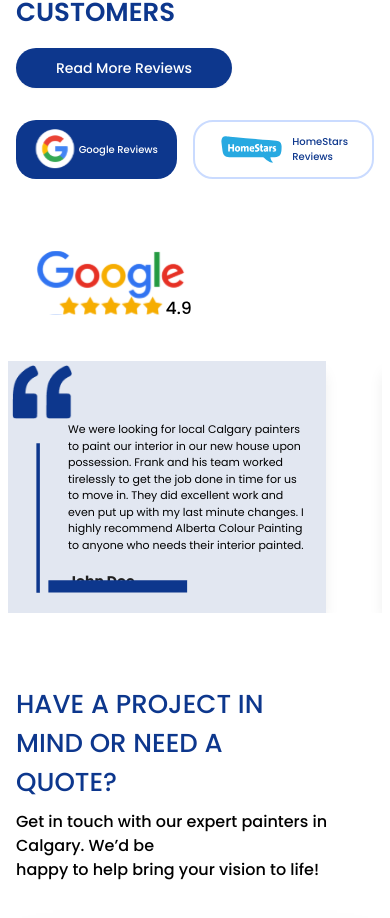
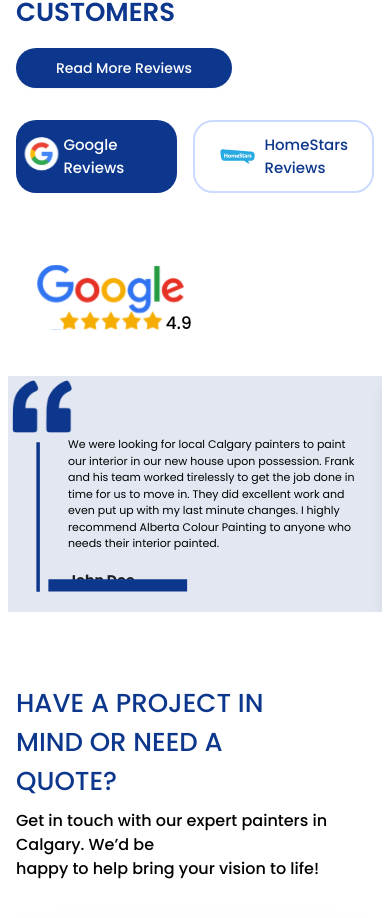
Before and after one commit to ditinus/albarta-painting-react19-website, a Next.js app: page / in a window 390 px wide. Shown: the part 7900-8818 px from the top of the page. Built offline with nearby package versions, Linux system fonts and the light colour scheme.

Commit message:
Updated UI for the reviews

```diff
--- a/app/reviews/page.tsx
+++ b/app/reviews/page.tsx
@@ -227,14 +227,13 @@ const page = () => {
         </div>
         <div className="container w-full lg:w-5xl mb-24 mx-auto px-4">
           <div className="grid gap-10 lg:gap-20 md:grid-cols-2 mt-8">
-            {reviews.map((review, index) => (
+            {reviews?.map((review, index) => (
               <div key={index} className="bg-[#E2E7F1] p-0 shadow-lg relative">
-
                 <div>
                   <Image
                     src={Reviews1}
                     alt="Review Image"
-                    className="w-15 absolute left-1 lg:left-[-20px] lg:mt-0 lg:top-[-30px] lg:w-20 mt-6 mx-auto top-[-20px]"
+                    className="w-15 absolute left-1 lg:left-[-20px] lg:mt-0 lg:top-[-30px] lg:w-20  mx-auto top-[-20px]"
                   />
                   <Image
                     src={Reviews2}
--- a/components/ReviewsCarousel.css
+++ b/components/ReviewsCarousel.css
@@ -19,3 +19,15 @@
     width: 95%;
     height: 60%;
 }
+
+@media screen and (max-width: 602px) {
+    .review_card {
+        width: 100%;
+    }
+}
+
+@media screen and (max-width: 373px) {
+    .review_card {
+        width: 95%;
+    }
+}
--- a/components/ReviewsCarousel.tsx
+++ b/components/ReviewsCarousel.tsx
@@ -74,7 +74,7 @@ const ReviewsCarousel = () => {
             <div className="h-10 w-10 relative">
               <Image src={GoogleLogo2} alt="gooleLogo" />
             </div>
-            <span className="text-[10px] text-left font-medium lg:text-[19px]">
+            <span className="text-[15px] text-left font-medium lg:text-[19px]">
               Google Reviews
             </span>
           </button>
@@ -91,7 +91,7 @@ const ReviewsCarousel = () => {
             <div className="flex justify-center items-center relative">
               <Image src={homeStars} alt="gooleLogo" />
             </div>
-            <span className="text-[10px] text-left font-medium lg:text-[19px]">
+            <span className="text-[15px] text-left font-medium lg:text-[19px]">
               HomeStars Reviews
             </span>
           </button>
@@ -128,7 +128,7 @@ const ReviewsCarousel = () => {
 
                 <div className="flex justify-center items-center">
                   <div className="relative">
-                    <Image src={IconVerified} alt="homeStars" />
+                    <Image className="w-40 lg:w-50" src={IconVerified} alt="homeStars" />
                   </div>
                 </div>
 
@@ -176,6 +176,14 @@ const ReviewsCarousel = () => {
               slidesPerView: 2,
               spaceBetween: 10,
             },
+            657: {
+              slidesPerView: 2,
+              spaceBetween: 2,
+            },
+            601: {
+              slidesPerView: 2,
+              spaceBetween: 30,
+            },
             1024: {
               slidesPerView: 3,
               spaceBetween: 20,
@@ -184,7 +192,7 @@ const ReviewsCarousel = () => {
         >
           {reviews.map((review, index) => (
             <SwiperSlide key={index} className="lg:ml-6 ml-0">
-              <div className="">
+              <div className=" ">
                 <div className="flex flex-col bg-[#E2E7F1] justify-center p-0 shadow-lg lg:p-4 pl-10 relative review_card">
                   {/* Adjusted the images to be inside the flex container without absolute positioning */}
                   <div className="">
```
